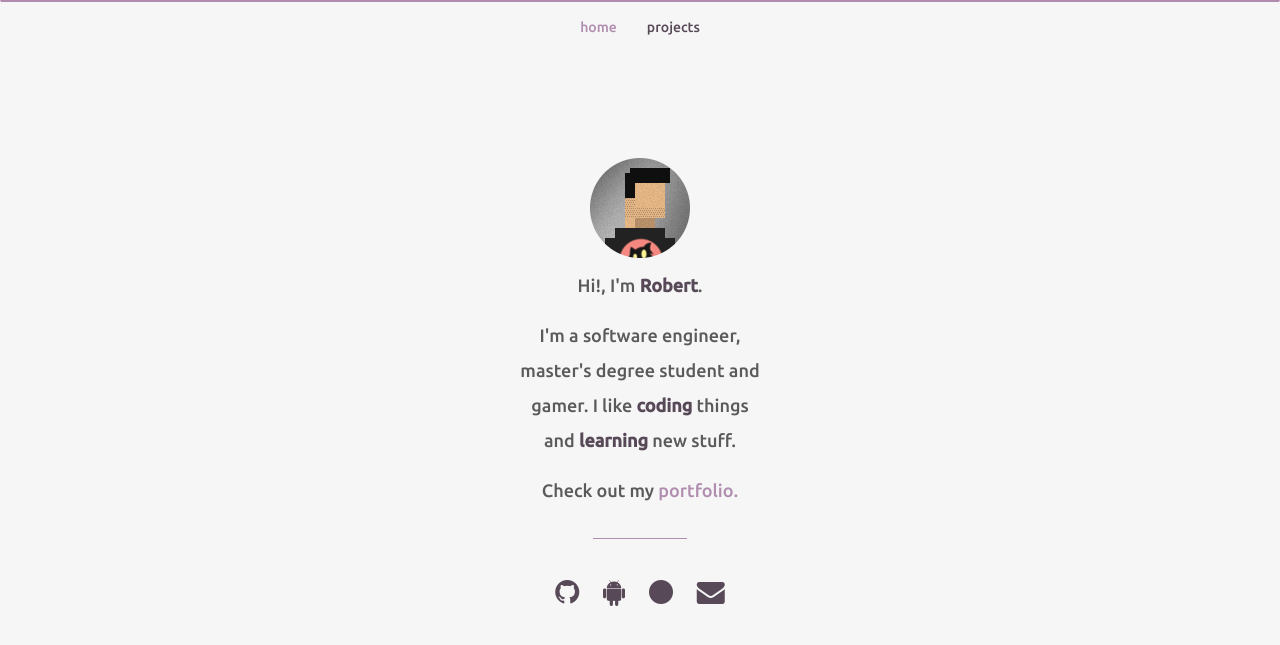
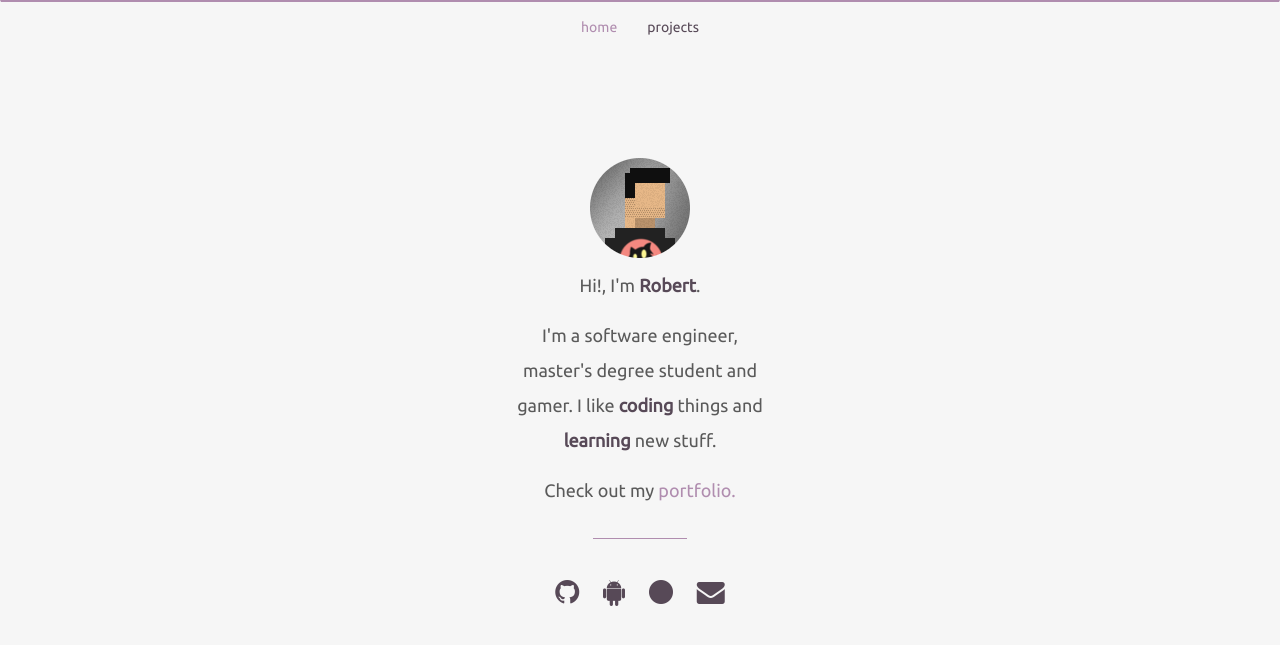
Before and after one commit to krovs/portfolio, a Jekyll site: the page built from index.html, in a window 1280 px wide. Shown: the top 645 px of the page. Built offline with Jekyll 4.4.1, drawn with Linux system fonts in a browser that asks for light colours; nearby versions of some CDN libraries.

Commit message:
Revert "Font weight"
This reverts commit 2bba64857745a6653f970394857bd9b6f8b0b973.

```diff
--- a/_includes/head.html
+++ b/_includes/head.html
@@ -7,7 +7,7 @@
 
   <title>{% if page.title %}{{ page.title | escape }}{% else %}{{ site.title | escape }}{% endif %}</title>
   <meta name="description" content="{% if page.excerpt %}{{ page.excerpt | strip_html | strip_newlines | truncate: 160 }}{% else %}{{ site.description }}{% endif %}">
-  <link href='https://fonts.googleapis.com/css?family=Ubuntu:500' rel='stylesheet' type='text/css'>
+  <link href='https://fonts.googleapis.com/css?family=Ubuntu' rel='stylesheet' type='text/css'>
   <link href='/css/font-awesome.min.css' rel='stylesheet' type='text/css'>
   <link href="/css/bootstrap.min.css" rel="stylesheet">
 
```
